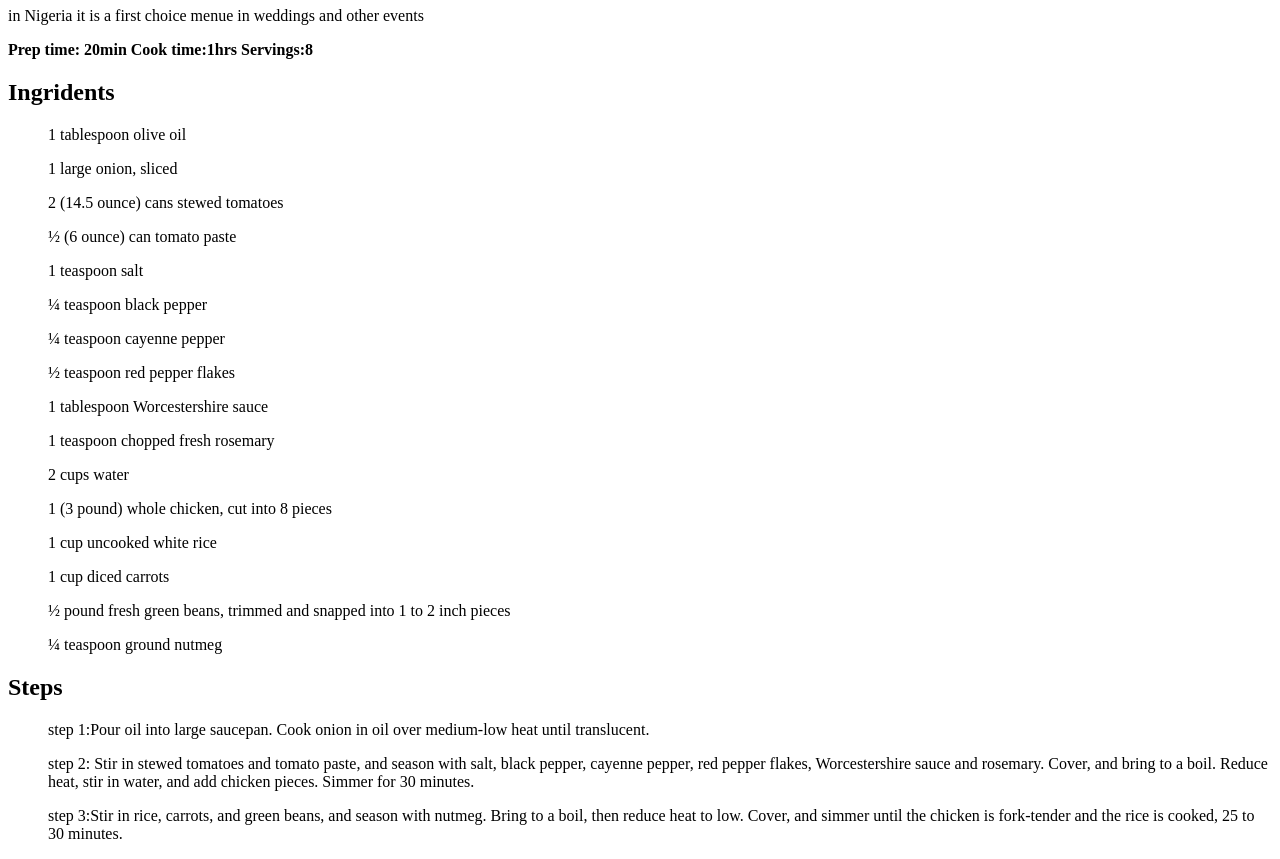
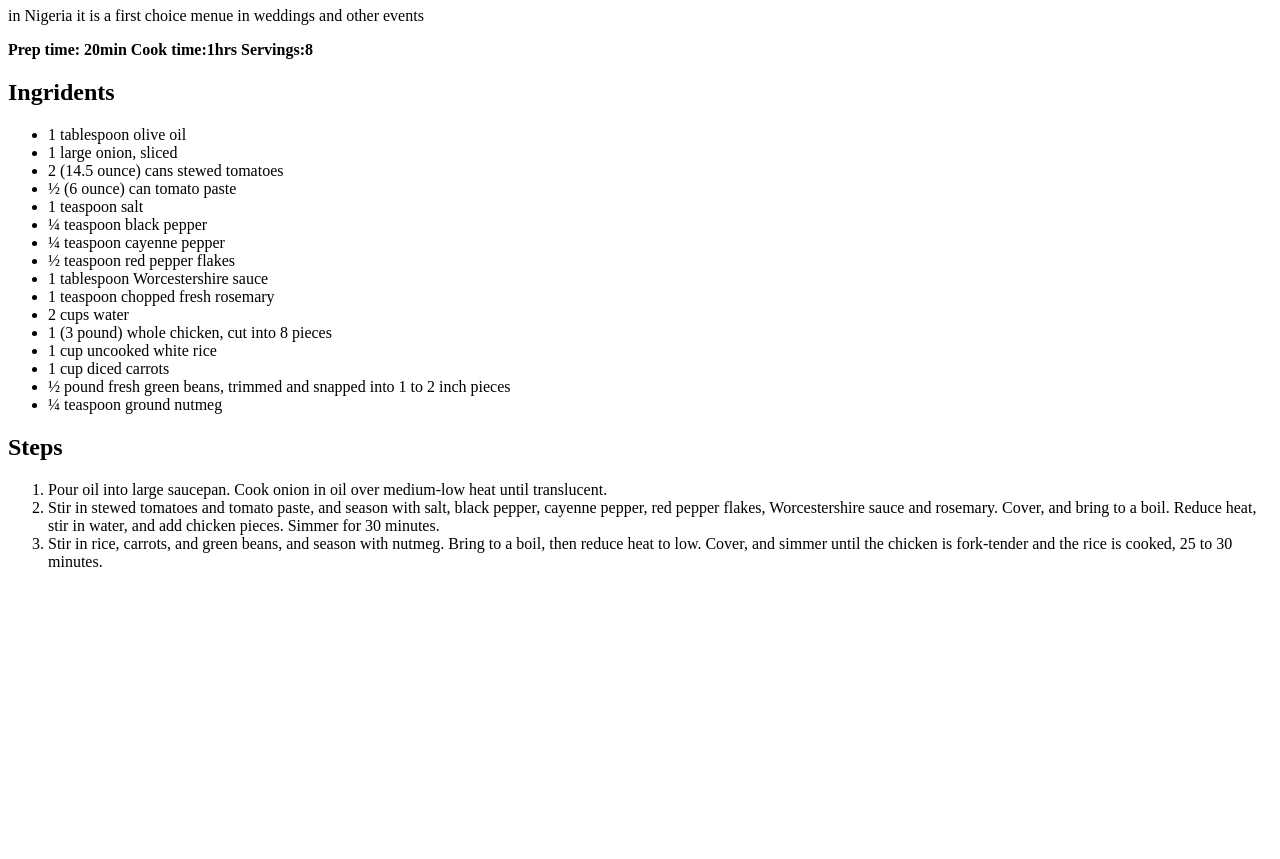
Before and after one commit to okenwastephen/ODIN-RECIPE-2, a plain HTML site: page recipes/jellof-rice.html in a window 1280 px wide. Shown: the part 660-1519 px from the top of the page. After the commit the page ends 1247 px from the top, so only its background shows below. Drawn offline with Linux system fonts and the light colour scheme.

Commit message:
edited jellof-rice file, created suya.html added suya.html link to index.html

```diff
--- a/recipes/jellof-rice.html
+++ b/recipes/jellof-rice.html
@@ -9,45 +9,49 @@
 <p>jellof-rice is a very popular west african dish which is enjoyed by all and sundry</p>
     <p>in Nigeria it is a first choice menue in weddings and other events</p>
     <p> <strong> Prep time: 20min  Cook time:1hrs   Servings:8</strong></p>
-<h2>Ingridents</h2>
-<ul>1 tablespoon olive oil</ul>
 
-    <ul>1 large onion, sliced</ul>
+    <h2>Ingridents</h2>
 
-    <ul>2 (14.5 ounce) cans stewed tomatoes</ul>
+<ul>
+    <li>1 tablespoon olive oil</li>
 
-   <ul> ½ (6 ounce) can tomato paste</ul>
+    <li>1 large onion, sliced</li>
 
-   <ul>1 teaspoon salt</ul>
+    <li>2 (14.5 ounce) cans stewed tomatoes</li>
 
-    <ul>¼ teaspoon black pepper</ul>
+   <li> ½ (6 ounce) can tomato paste</li>
 
-    <ul> ¼ teaspoon cayenne pepper</ul>
+   <li>1 teaspoon salt</li>
 
-        <ul> ½ teaspoon red pepper flakes</ul>
+    <li>¼ teaspoon black pepper</li>
 
-        <ul>1 tablespoon Worcestershire sauce</ul>
+    <li> ¼ teaspoon cayenne pepper</li>
 
-    <ul>1 teaspoon chopped fresh rosemary</ul>
+        <li> ½ teaspoon red pepper flakes</li>
 
-    <ul> 2 cups water</ul>
+        <li>1 tablespoon Worcestershire sauce</li>
 
-    <ul>1 (3 pound) whole chicken, cut into 8 pieces</ul>
+    <li>1 teaspoon chopped fresh rosemary</li>
 
-    <ul> 1 cup uncooked white rice</ul>
+    <li> 2 cups water</li>
 
-    <ul> 1 cup diced carrots</ul>
+    <li>1 (3 pound) whole chicken, cut into 8 pieces</li>
 
-    <ul>½ pound fresh green beans, trimmed and snapped into 1 to 2 inch pieces</ul>
+    <li>1 cup uncooked white rice</li>
 
-    <ul>¼ teaspoon ground nutmeg</ul>
+    <li> 1 cup diced carrots</li>
+
+   <li>½ pound fresh green beans, trimmed and snapped into 1 to 2 inch pieces</li>
+
+    <li>¼ teaspoon ground nutmeg</li>
+</ul>
+
     <h2>Steps</h2>
-    <ol 1>step 1:Pour oil into large saucepan. Cook onion in oil over medium-low heat until translucent.
+    <ol>
+    <li>Pour oil into large saucepan. Cook onion in oil over medium-low heat until translucent.</li>
+    <li> Stir in stewed tomatoes and tomato paste, and season with salt, black pepper, cayenne pepper, red pepper flakes, Worcestershire sauce and rosemary. Cover, and bring to a boil. Reduce heat, stir in water, and add chicken pieces. Simmer for 30 minutes.</li>
+    <li>Stir in rice, carrots, and green beans, and season with nutmeg. Bring to a boil, then reduce heat to low. Cover, and simmer until the chicken is fork-tender and the rice is cooked, 25 to 30 minutes.</li>
 
     </ol>
-    <ol>step 2: Stir in stewed tomatoes and tomato paste, and season with salt, black pepper, cayenne pepper, red pepper flakes, Worcestershire sauce and rosemary. Cover, and bring to a boil. Reduce heat, stir in water, and add chicken pieces. Simmer for 30 minutes.
-
-    </ol>
-    <ol>step 3:Stir in rice, carrots, and green beans, and season with nutmeg. Bring to a boil, then reduce heat to low. Cover, and simmer until the chicken is fork-tender and the rice is cooked, 25 to 30 minutes.</ol>
 </body>
 </html>
```
Also changed, not shown: index.html (+1 -1 lines), recipes/suya.html (added, +13 -0 lines).
